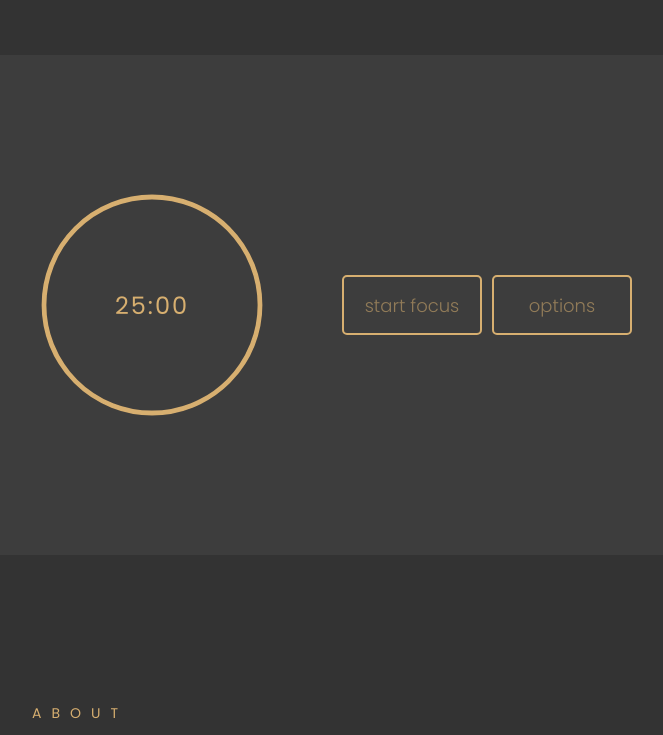
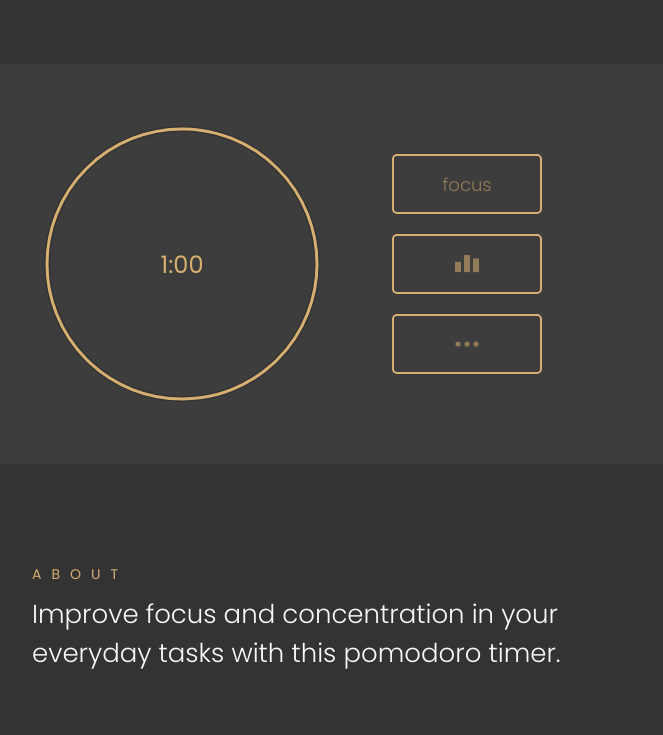
Before and after one commit to hmlinarevic/pomodoro-app, a website built with webpack: page src/template.html in a window 1280 px wide. Shown: the part 145-880 px from the top of the page, without its empty margins (308-971 px from the left). Built offline with nearby package versions, Linux system fonts and the light colour scheme.

Commit message:
add statistics button

```diff
--- a/src/app/app.js
+++ b/src/app/app.js
@@ -8,6 +8,10 @@ class App {
 	startController() {
 		controller.init();
 	}
+
+	openOptions() {
+		controller.controlOptionsClick();
+	}
 }
 
 export default new App();
--- a/src/app/config.js
+++ b/src/app/config.js
@@ -1,2 +1,2 @@
-export const DEFAULT_INTERVAL = 1500;
+export const DEFAULT_INTERVAL = 60;
 export const FULL_DASH_ARRAY = 283;
--- a/src/app/controller.js
+++ b/src/app/controller.js
@@ -19,8 +19,9 @@ const controlStopClick = () => {
 	timerButtonsView.updateMarkup(model.state.timer.isOn);
 };
 
-const controlOptionsClick = () => {
+export const controlOptionsClick = () => {
 	overlayView.on();
+	modalView.renderOptions();
 };
 
 const controlOverlayClick = () => {
@@ -39,7 +40,6 @@ export const init = () => {
 };
 
 // initial page load
-
 // TO DO
 // extract this to loadingView
 export const loadScreen = () => {
--- a/src/app/views/modalView.js
+++ b/src/app/views/modalView.js
@@ -17,9 +17,15 @@ class ModalView {
 
 	_generateOptionsMarkup() {
 		return `
-			<form class="timer__options">
-			<label for="focus interval">focus interval:</label>
-			<input type="number" id="focus interval" name="focus interval" min="5" max="100">
+			<form class="options">
+				<label class="options__label" for="focus-interval">interval</label>
+				<input class="options__input" type="number" id="focus-interval" name="focus-interval" min="5" max="100">
+			</form>
+
+			<div class="statistics">
+				<p class="statistics__text">pomodoros</p>
+				<span class="statistics__number"></span>
+			</div>
 		`;
 	}
 
--- a/src/index.js
+++ b/src/index.js
@@ -3,3 +3,4 @@ import './style.css';
 
 app.startLoadScreen();
 app.startController();
+// app.openOptions();
--- a/src/scss/abstracts/_mixins.scss
+++ b/src/scss/abstracts/_mixins.scss
@@ -8,3 +8,10 @@
 	display: flex;
 	align-items: center;
 }
+
+@mixin flex($direction, $j-c, $a-i) {
+	display: flex;
+	flex-direction: $direction;
+	justify-content: $j-c;
+	align-items: $a-i;
+}
--- a/src/scss/components/_loading-screen.scss
+++ b/src/scss/components/_loading-screen.scss
@@ -1,8 +1,8 @@
 .loading-screen {
 	transition: opacity 500ms, visibility 500ms;
 	&__avatar {
-		width: 100px;
-		height: 100px;
+		width: 80px;
+		height: 80px;
 		border: 3px #30bced solid;
 		border-radius: 50%;
 		overflow: hidden;
--- a/src/scss/components/_modal.scss
+++ b/src/scss/components/_modal.scss
@@ -6,7 +6,7 @@
 
 .modal {
 	position: fixed;
-	top: 50%;
+	top: 25%;
 	left: 50%;
 	transform: translate(-50%, -50%);
 	max-width: 60rem;
--- a/src/scss/components/_timer.scss
+++ b/src/scss/components/_timer.scss
@@ -1,28 +1,20 @@
 .timer {
-	border-radius: 25px;
-	// color: #f8f9fa;
-	// border: 1px dashed #f8f9fa;
+	@extend .container;
+	@include flex-align-center;
 	&__display {
-		position: relative;
-		width: 24rem;
-		height: 24rem;
-		// border: 2px solid #d7af70;
+		width: 30rem;
+		height: 30rem;
 		color: #d7af70;
-		border-radius: 100%;
 		display: grid;
-		place-content: center;
-		font-size: 3rem;
-		letter-spacing: 2px;
-		// font-family: monospace;
-		// fix chrome rendering svg
-		svg {
-			width: 100%;
-			height: 100%;
-		}
+		place-items: center;
+		margin-right: 6rem;
+	}
+	&__svg {
+		width: 100%;
+		height: 100%;
+		transform: scaleX(-1);
 	}
 	&__circle {
-		background: burlywood;
-		// color: red;
 		fill: none;
 		stroke: none;
 	}
@@ -31,54 +23,56 @@
 		stroke: #333;
 	}
 	&__path-remaining {
-		stroke-width: 2px;
+		stroke-width: 1px;
 		stroke-linecap: round;
 		transform: rotate(90deg);
 		transform-origin: center;
 		transition: 1s linear all;
 		stroke: currentColor;
-		// stroke: #d7af70;
 	}
 	&__label {
 		position: absolute;
-		width: 24rem;
-		height: 24rem;
-		top: 0;
-		display: flex;
-		align-items: center;
-		justify-content: center;
 		font-size: 24px;
 	}
-
-	&__svg {
-		transform: scaleX(-1);
-	}
-
 	&__buttons {
+		height: 100%;
 		display: flex;
-		width: 290px;
+		flex-direction: column;
 		justify-content: space-between;
-		// display: flex;
-		// border: 1px dashed #f8f9fa;
+		align-items: center;
 	}
 	&__button {
 		background: none;
 		border: 2px solid #d7af70;
 		color: #d7af708c;
-		width: 140px;
+		width: 150px;
 		height: 60px;
-		// width: 100%;
-		display: block;
-		// padding: 0 4rem;
+		display: grid;
+		place-items: center;
 		font-family: inherit;
 		font-size: 1.8rem;
 		font-weight: 300;
 		cursor: pointer;
 		border-radius: 5px;
-		transition: border-color 250ms, color 250ms;
+		transition: border-color 500ms, color 500ms, fill 500ms;
+		fill: #d7af708c;
+		margin: 1rem 0;
+	}
+	&__button--icon {
+		// display: grid;
+		// place-items: center;
+		display: block;
+		width: 24px;
+		// height: 40%;
+		fill: inherit;
+	}
+	&__button--icon-stats {
+		// display: block;
+		// fill: inherit;
 	}
 	&__button:hover {
 		border-color: #30bced;
 		color: #30bced;
+		fill: #30bced;
 	}
 }
--- a/src/scss/layout/_footer.scss
+++ b/src/scss/layout/_footer.scss
@@ -2,21 +2,13 @@
 	background: #333;
 	color: #f8f9fa;
 	@include flex-align-center;
-	&__split-content {
-		// border: 1px solid white;
-		display: grid;
-		column-gap: 3rem;
-		grid-template-columns: 1fr 1fr;
-		margin: 2rem 0;
-	}
 	&__title {
 		color: #d7af70;
+		font-size: 1.4rem;
 		font-weight: 400;
-		grid-column: 1/-1;
-		font-size: 1.4rem;
+		letter-spacing: 10px;
 		text-transform: uppercase;
-		letter-spacing: 10px;
-		// font-family: Arial, Helvetica, sans-serif;
+		margin-bottom: 1rem;
 	}
 	&__about {
 		font-weight: 300;
--- a/src/scss/layout/_grid.scss
+++ b/src/scss/layout/_grid.scss
@@ -1,8 +1,8 @@
-body {
-	height: 100vh;
+.app {
+	min-height: 100vh;
 	background: #333;
 	display: grid;
-	grid-template-rows: 20rem minmax(50rem, 1fr) minmax(50rem, 1fr);
+	grid-template-rows: auto minmax(400px, 1fr) minmax(400px, 1fr);
 	grid-template-areas:
 		'header'
 		'main'
--- a/src/scss/layout/_header.scss
+++ b/src/scss/layout/_header.scss
@@ -1,6 +1,7 @@
 .header {
 	background: #333;
 	color: #f8f9fa;
+	padding: 8rem 0;
 	@include flex-center;
 	&__logo {
 		display: flex;
--- /dev/null
+++ b/src/scss/layout/_options.scss
@@ -0,0 +1,17 @@
+.options,
+.statistic {
+	display: flex;
+	justify-content: space-between;
+	align-items: center;
+}
+
+.options {
+	&__label {
+	}
+
+	&__input {
+		display: block;
+		min-width: 50px;
+		width: 100px;
+	}
+}
--- a/src/scss/main.scss
+++ b/src/scss/main.scss
@@ -7,6 +7,7 @@
 @import './layout/header';
 @import './layout/navigation';
 @import './layout/main-content';
+@import './layout/options';
 @import './layout/footer';
 
 @import './components/loading-screen';
--- a/src/template.html
+++ b/src/template.html
@@ -54,6 +54,7 @@
 			</div>
 		</div>
 
+		<div class="app">
 			<header class="header">
 				<div class="container">
 					<div class="header__logo">
@@ -64,7 +65,7 @@
 			</header>
 
 			<main class="main-content">
-			<div class="timer container container--flex">
+				<div class="timer">
 					<div class="timer__display">
 						<svg
 							class="timer__svg"
@@ -89,8 +90,67 @@
 						<span class="timer__label"></span>
 					</div>
 					<div class="timer__buttons">
-					<button id="start" class="timer__button">start focus</button>
-					<button id="options" class="timer__button">options</button>
+						<button id="start" class="timer__button">focus</button>
+						<button id="stats" class="timer__button">
+							<svg
+								class="timer__button--icon timer__button--icon-stats"
+								viewBox="0 0 280 200"
+								xmlns="http://www.w3.org/2000/svg"
+								xml:space="preserve"
+								style="
+									fill-rule: evenodd;
+									clip-rule: evenodd;
+									stroke-linejoin: round;
+									stroke-miterlimit: 2;
+								"
+							>
+								<path
+									d="M301 232h76v147h-76z"
+									transform="matrix(.92105 0 0 .81633 -277.237 -109.388)"
+								/>
+								<path
+									d="M301 232h76v147h-76z"
+									transform="matrix(.92105 0 0 1.36054 -172.237 -315.646)"
+								/>
+								<path
+									d="M301 232h76v147h-76z"
+									transform="matrix(.92105 0 0 1.08844 -67.237 -212.517)"
+								/>
+							</svg>
+						</button>
+						<button id="options" class="timer__button">
+							<svg
+								class="timer__button--icon timer__button--icon-options"
+								viewBox="0 0 280 70"
+								xmlns="http://www.w3.org/2000/svg"
+								xml:space="preserve"
+								style="
+									fill-rule: evenodd;
+									clip-rule: evenodd;
+									stroke-linejoin: round;
+									stroke-miterlimit: 2;
+								"
+							>
+								<circle
+									cx="316.5"
+									cy="180.5"
+									r="30"
+									transform="matrix(.98591 0 0 .98591 -277.042 -142.958)"
+								/>
+								<circle
+									cx="316.5"
+									cy="180.5"
+									r="30"
+									transform="matrix(.98591 0 0 .98591 -172.042 -142.958)"
+								/>
+								<circle
+									cx="316.5"
+									cy="180.5"
+									r="30"
+									transform="matrix(.98591 0 0 .98591 -67.042 -142.958)"
+								/>
+							</svg>
+						</button>
 					</div>
 				</div>
 			</main>
@@ -99,7 +159,7 @@
 				<div class="container">
 					<h3 class="footer__title">About</h3>
 					<p class="footer__about">
-					Improve your focus and concentration in your everyday tasks with
+						Improve focus and concentration in your everyday tasks with this
 						pomodoro timer.
 					</p>
 					<span class="footer__copyright"
@@ -114,5 +174,6 @@
 
 			<div class="modal hidden"></div>
 			<div class="overlay hidden"></div>
+		</div>
 	</body>
 </html>
```
Also changed, not shown: app layout.png (added), options.png (added), src/assets/icon-stats-ready.svg (added), src/style.css, 1 other file. Lines whose indentation alone changed are shown as unchanged.
